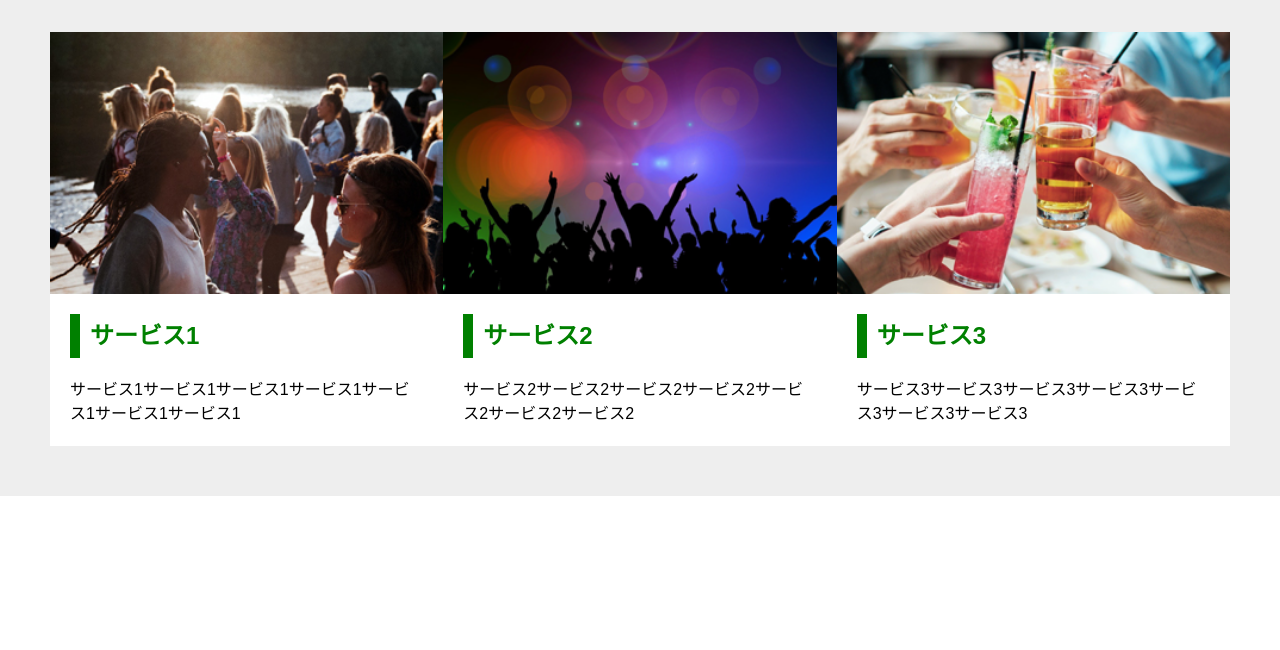
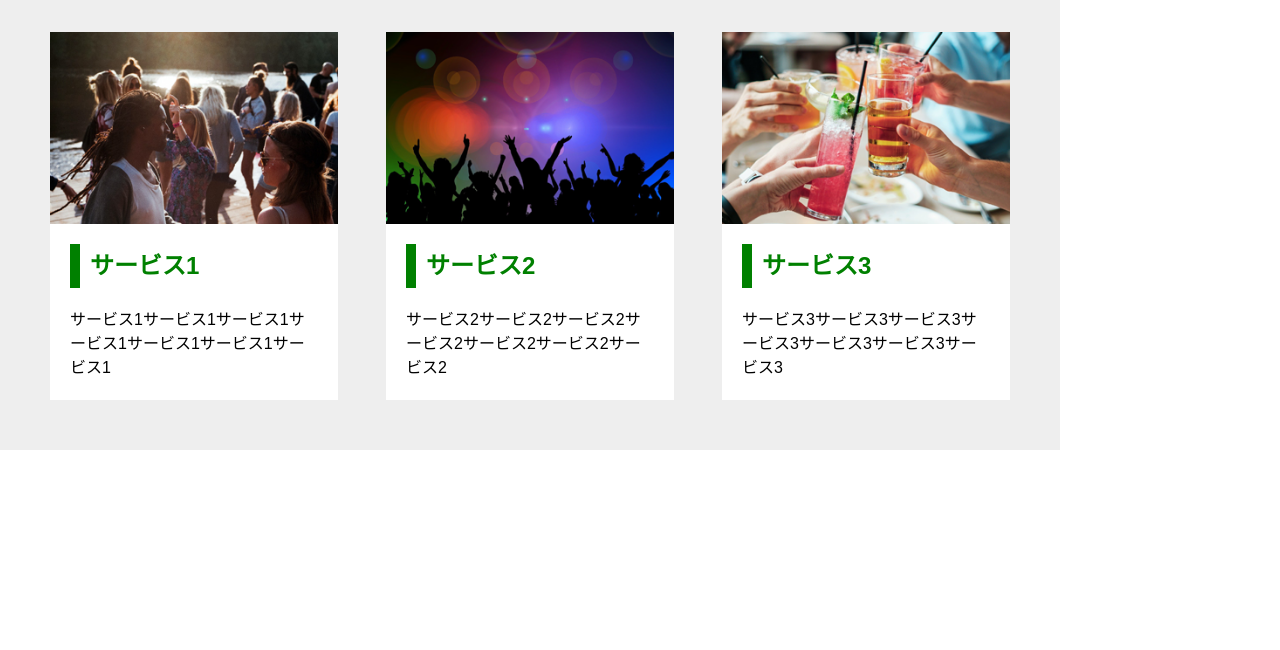
Before and after one commit to katoyuko/work03, a plain HTML site: page index.html in a window 1280 px wide. Shown: the part 150-800 px from the top of the page. Drawn offline with Linux system fonts and the light colour scheme.

Commit message:
mod width

```diff
--- a/css/style.css
+++ b/css/style.css
@@ -67,10 +67,11 @@ h2 {
 .contents {
   display: flex;
   justify-content: space-between;
-  min-width: 960px;
+  max-width: 960px;
   margin: 0 auto;
 }
-s .contents .item {
+
+.contents .item {
   width: 30%;
 }
 
```
